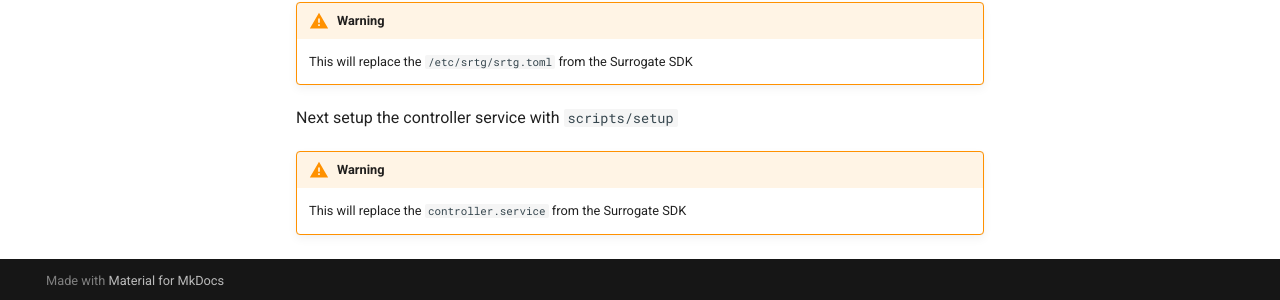
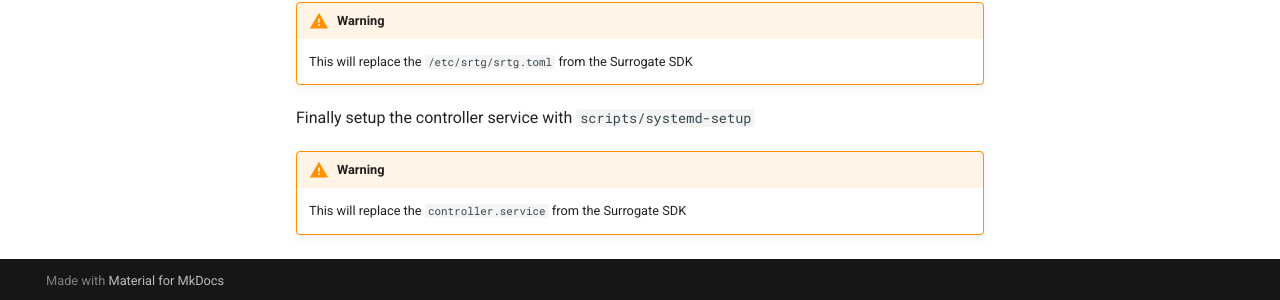
Before and after one commit to 4D-Game/CrazyComet, an MkDocs documentation site: the page built from docs/index.md, in a window 1280 px wide and 1288 px high. Shown: the part 985-1285 px from the top of the window. Built offline with MkDocs 1.6.1 and Material for MkDocs 9.7.7, drawn with Linux system fonts in a browser that asks for light colours; comment, search, counter and statistics services are not loaded.

Commit message:
REWORK generate-config script

```diff
--- a/docs/index.md
+++ b/docs/index.md
@@ -34,6 +34,6 @@ To activate/update the streamerconfiguration on your device run `scripts/streame
 !!! warning
     This will replace the `/etc/srtg/srtg.toml` from the Surrogate SDK
 
-Next setup the controller service with `scripts/setup`
+Finally setup the controller service with `scripts/systemd-setup`
 !!! warning
     This will replace the `controller.service` from the Surrogate SDK
```
Also changed, not shown: 1 other file.
